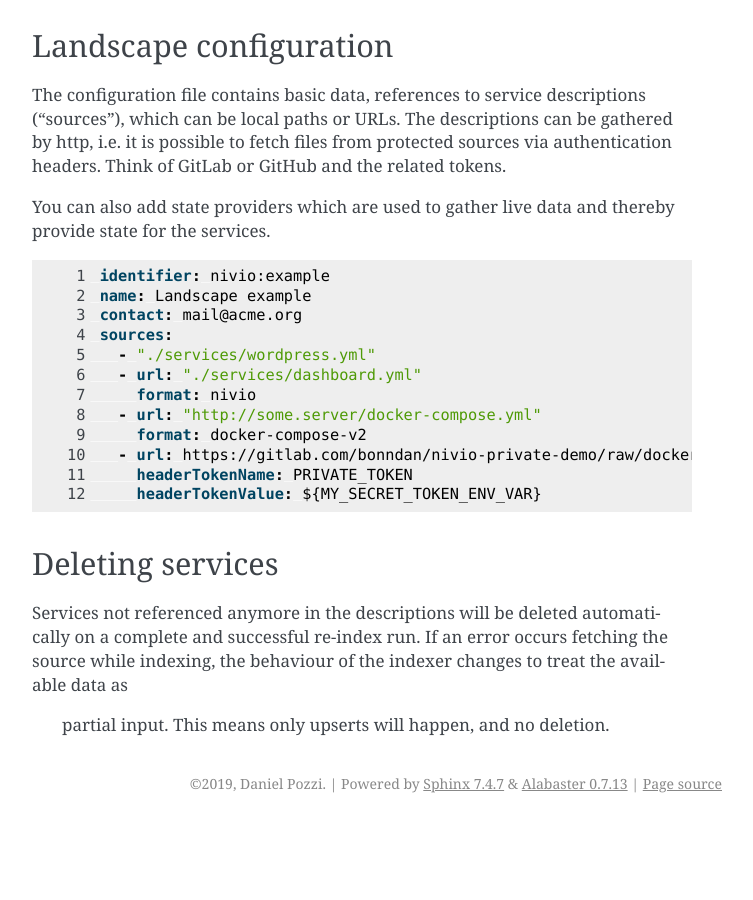
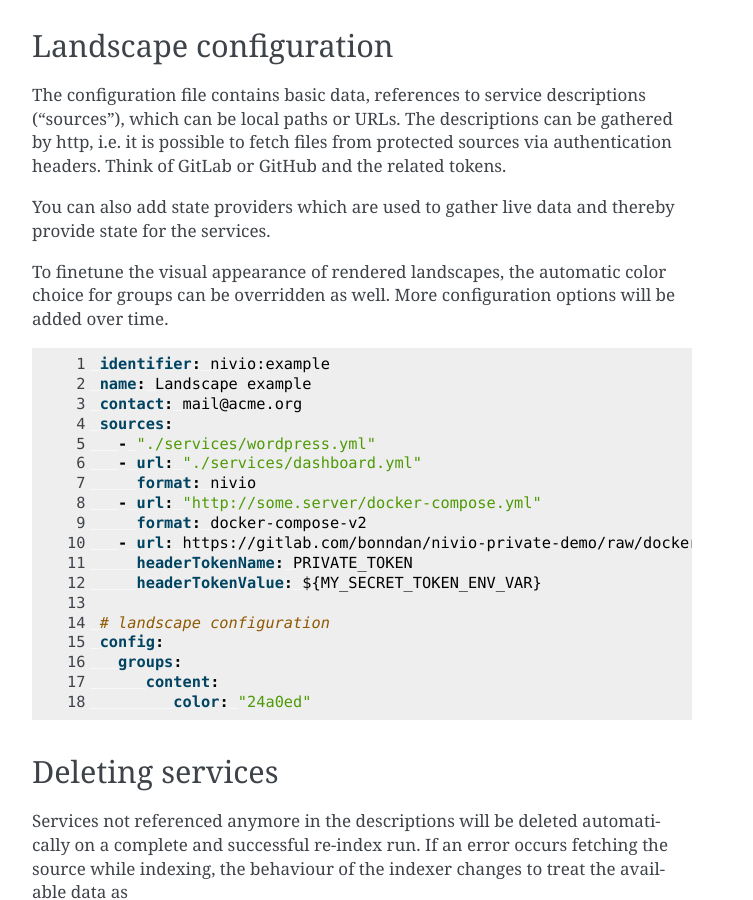
Before and after one commit to dedica-team/nivio, a Sphinx documentation site: the page built from docs/source/install.rst, in a window 1280 px wide and 900 px high, scrolled down 930 px. Shown: the whole window, without its empty margins (388-1141 px from the left). Built offline with Sphinx 7.4.7, drawn with Linux system fonts in a browser that asks for light colours; before the commit the page ends 1753 px from its top, so only the background shows below that.

Commit message:
added docs

```diff
--- a/docs/source/install.rst
+++ b/docs/source/install.rst
@@ -52,6 +52,9 @@ Think of GitLab or GitHub and the related tokens.
 
 You can also add state providers which are used to gather live data and thereby provide state for the services.
 
+To finetune the visual appearance of rendered landscapes, the automatic color choice for groups can be overridden as well.
+More configuration options will be added over time.
+
 .. code-block:: yaml
    :linenos:
 
@@ -68,6 +71,12 @@ You can also add state providers which are used to gather live data and thereby
         headerTokenName: PRIVATE_TOKEN
         headerTokenValue: ${MY_SECRET_TOKEN_ENV_VAR}
 
+    # landscape configuration
+    config:
+      groups:
+         content:
+            color: "24a0ed"
+
 
 Deleting services
 -----------------
```
